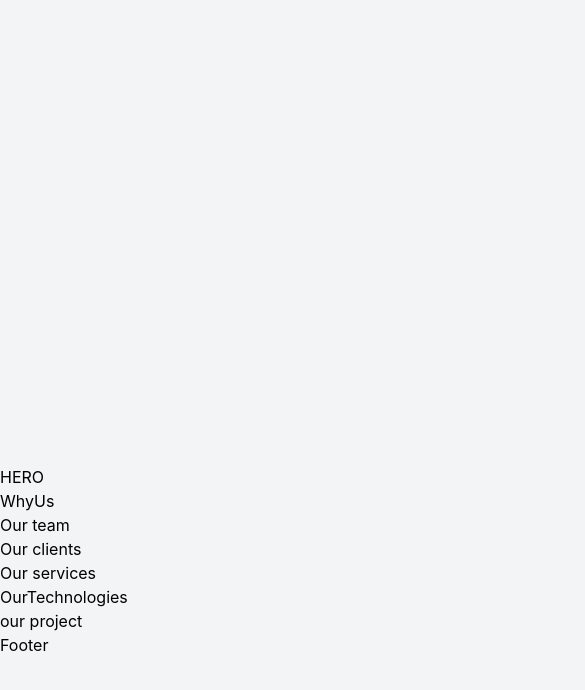
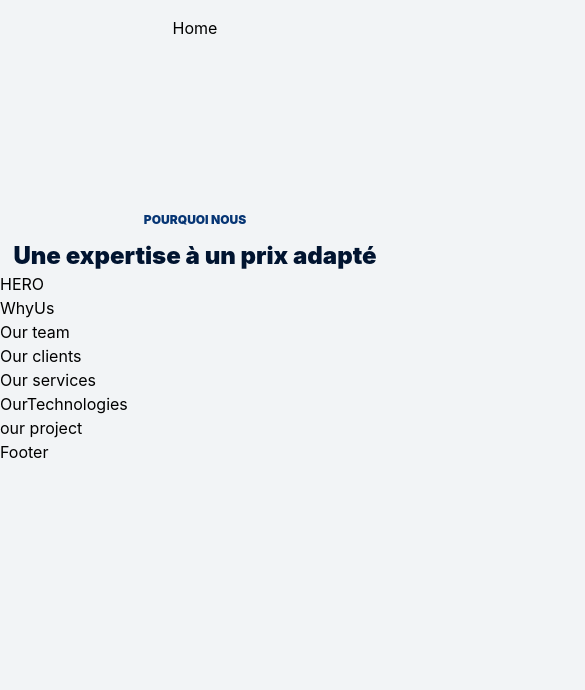
Before and after one commit to Support-Informatique/support-informatique.ch, a React (Vite) app: page / in a window 390 px wide. Shown: the top 690 px of the page, 585 px wide, since content can reach past the window. Built offline with nearby package versions, Linux system fonts and the light colour scheme; a web font is replaced by a local one.

Commit message:
💄 improve responsive of SectionTitle

```diff
--- a/src/components/Page.tsx
+++ b/src/components/Page.tsx
@@ -25,7 +25,7 @@ const Page: React.FC<PageProps> = ({
       {loading && (
         <div className='absolute z-40 top-0 left-0 w-full h-full bg-black bg-opacity-10 backdrop-blur-sm'></div>
       )}
-      <div className={`sm:w-10/12 md:w-8/12 mx-auto ${pageClassName}`}>
+      <div className={`w-full sm:w-10/12 md:w-8/12 mx-auto ${pageClassName}`}>
         <div className={'m-4 mb-8 text-center '}>
           <h1>{title}</h1>
         </div>
--- a/src/components/SectionTitle.tsx
+++ b/src/components/SectionTitle.tsx
@@ -28,13 +28,13 @@ const SectionTitle: React.FC<SectionTitleProps> = ({
 
   return (
     <div
-      className={`flex flex-col justify-end ${bgImageClass} bg-no-repeat bg-bottom bg-contain relative overflow-hidden`}
+      className={`flex flex-col justify-end ${bgImageClass} bg-no-repeat bg-top lg:bg-bottom lg:bg-contain relative overflow`}
     >
       {bgImage && (
         <img
           src={bgImage}
           alt='bgImage'
-          className={'invisible max-w-fit min-h-[275px]'}
+          className={'invisible max-w-fit min-h-[200px] md:min-h-[275px]'}
         />
       )}
       <div
@@ -44,14 +44,14 @@ const SectionTitle: React.FC<SectionTitleProps> = ({
       >
         <span
           className={
-            'text-primary sm:text-md md:text-lg lg:text-xl uppercase font-black'
+            'text-primary text-xs sm:text-md md:text-lg lg:text-xl uppercase font-black'
           }
         >
           {subtitle}
         </span>
         <p
           className={
-            'text-darkText sm:text-3xl md:text-4xl lg:text-5xl xl:text-6xl font-black text-center'
+            'text-darkText text-2xl sm:text-3xl md:text-4xl lg:text-5xl xl:text-6xl font-black text-center'
           }
         >
           {title}
--- a/src/pages/Home.tsx
+++ b/src/pages/Home.tsx
@@ -22,7 +22,7 @@ const Home: React.FC = () => {
       <SectionTitle
         title='Une expertise à un prix adapté'
         subtitle='pourquoi nous'
-        background='horizon'
+        background='peak'
       />
       <Hero />
       <WhyUs />
```
